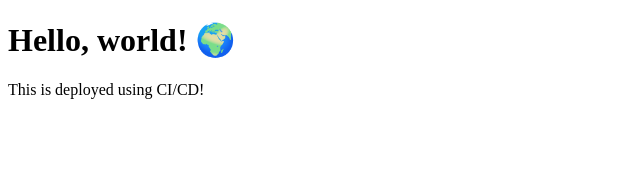
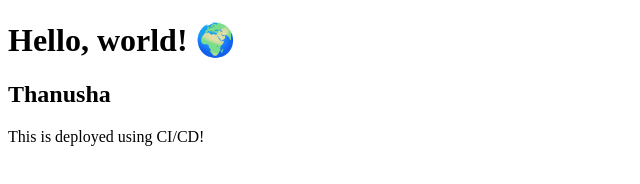
Before and after one commit to Thanus31/hello-cicd, a plain HTML site: page index.html in a window 1280 px wide. Shown: the whole page, without its empty margins (0-640 px from the left). Drawn offline with Linux system fonts and the light colour scheme.

Commit message:
Update index.html

```diff
--- a/index.html
+++ b/index.html
@@ -5,6 +5,7 @@
   </head>
   <body>
     <h1>Hello, world! 🌍</h1>
+    <h2>Thanusha</h2>
     <p>This is deployed using CI/CD!</p>
   </body>
 </html>
```
